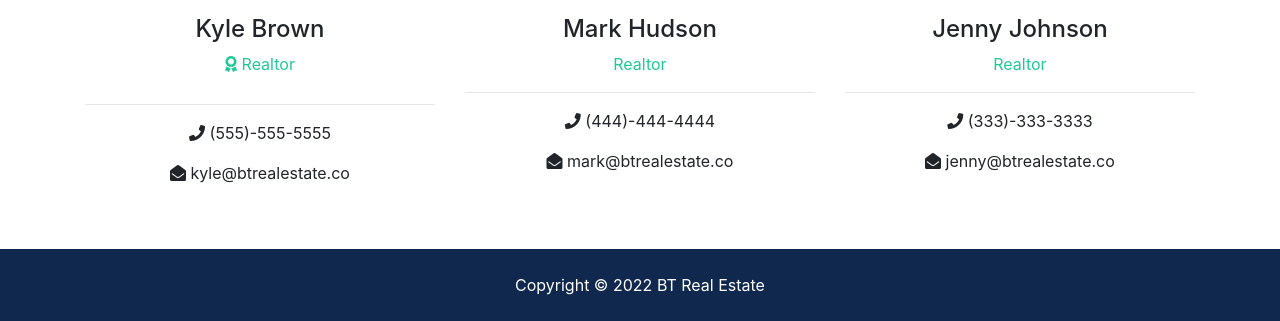
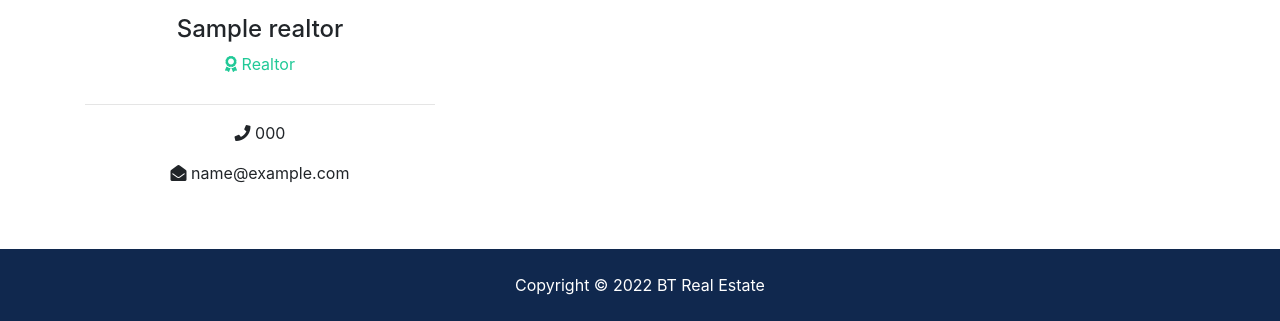
Before and after one commit to joaonc/django-real-estate, a Django app: page /about in a window 1280 px wide. Shown: the part 1717-2038 px from the top of the page. Run offline with Django 4.2, Linux system fonts and the light colour scheme; tables that the repository leaves empty hold one stand-in row (values such as "Sample post"); grey boxes marked "Sample" are stand-in pictures; some libraries are stand-ins or nearby versions.

Commit message:
dynamic about page

```diff
--- a/pages/views.py
+++ b/pages/views.py
@@ -1,6 +1,7 @@
 from django.shortcuts import render
 
 from listings.models import Listing
+from realtors.models import Realtor
 
 
 def index(request):
@@ -13,4 +14,12 @@ def index(request):
 
 
 def about(request):
-    return render(request, 'pages/about.html')
+    realtors = Realtor.objects.order_by('hire_date')
+    mvp_realtors = Realtor.objects.all().filter(is_mvp=True)
+
+    context = {
+        'realtors': realtors,
+        'mvp_realtors': mvp_realtors,
+    }
+
+    return render(request, 'pages/about.html', context)
--- a/templates/pages/about.html
+++ b/templates/pages/about.html
@@ -45,18 +45,19 @@
             commodi id libero eveniet harum perferendis laborum molestias quia.</p>
         </div>
         <div class="col-md-4">
+          {% if mvp_realtors %}
+            {% for realtor in mvp_realtors %}
               <div class="card">
-            <img class="card-img-top" src="assets/img/realtors/kyle.jpg"
+                <img class="card-img-top" src="{{ realtor.photo.url }}"
                      alt="Seller of the month">
                 <div class="card-body">
                   <h5 class="card-title">Seller Of The Month</h5>
-              <h6 class="text-secondary">Kyle Brown</h6>
-              <p class="card-text">Lorem ipsum dolor sit amet consectetur adipisicing
-                elit. Omnis nesciunt amet, illo itaque similique repellat.
-                content.
-              </p>
+                  <h6 class="text-secondary">{{ realtor.name }}</h6>
+                  <p class="card-text">{{ realtor.description }}</p>
                 </div>
               </div>
+            {% endfor %}
+          {% endif %}
         </div>
       </div>
     </div>
@@ -68,7 +69,7 @@
     <h4>Lorem ipsum dolor sit amet consectetur adipisicing elit. Autem velit aperiam, unde
       aliquid at similique!</h4>
     <hr>
-    <a href="listings.html" class="btn btn-secondary text-white btn-lg">View Our Featured
+    <a href="{% url 'listings' %}" class="btn btn-secondary text-white btn-lg">View Our Featured
       Listings</a>
   </section>
 
@@ -77,39 +78,25 @@
     <div class="container">
       <h2 class="text-center">Our Team</h2>
       <div class="row text-center">
+        {% if realtors %}
+          {% for realtor in realtors %}
             <div class="col-md-4">
-          <img src="assets/img/realtors/kyle.jpg" alt="" class="rounded-circle mb-3">
-          <h4>Kyle Brown</h4>
+              <img src="{{ realtor.photo.url }}" alt="" class="rounded-circle mb-3">
+              <h4>{{ realtor.name }}</h4>
               <p class="text-success">
                 <i class="fas fa-award text-success mb-3"></i> Realtor</p>
               <hr>
               <p>
-            <i class="fas fa-phone"></i> (555)-555-5555</p>
+                <i class="fas fa-phone"></i> {{ realtor.phone }}</p>
               <p>
-            <i class="fas fa-envelope-open"></i> kyle@btrealestate.co</p>
+                <i class="fas fa-envelope-open"></i> {{ realtor.email }}</p>
             </div>
-
-        <div class="col-md-4">
-          <img src="assets/img/realtors/mark.jpg" alt="" class="rounded-circle mb-3">
-          <h4>Mark Hudson</h4>
-          <p class="text-success">Realtor</p>
-          <hr>
-          <p>
-            <i class="fas fa-phone"></i> (444)-444-4444</p>
-          <p>
-            <i class="fas fa-envelope-open"></i> mark@btrealestate.co</p>
+          {% endfor %}
+        {% else %}
+          <div class="col-md-12">
+            <p>No Realtors Available</p>
           </div>
-
-        <div class="col-md-4">
-          <img src="assets/img/realtors/jenny.jpg" alt="" class="rounded-circle mb-3">
-          <h4>Jenny Johnson</h4>
-          <p class="text-success">Realtor</p>
-          <hr>
-          <p>
-            <i class="fas fa-phone"></i> (333)-333-3333</p>
-          <p>
-            <i class="fas fa-envelope-open"></i> jenny@btrealestate.co</p>
-        </div>
+        {% endif %}
       </div>
     </div>
   </section>
```
Lines whose indentation alone changed are shown as unchanged.
